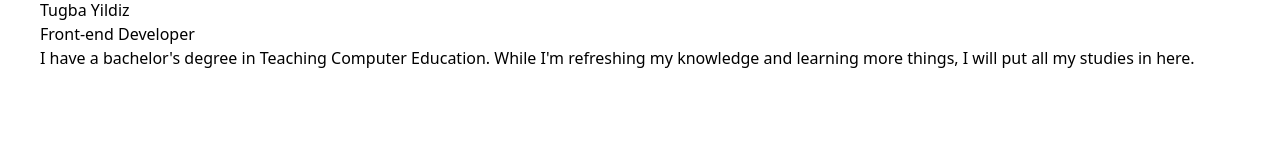
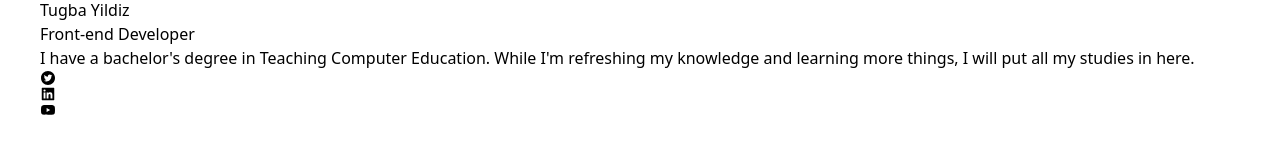
Before and after one commit to yildiztugba/Website-with-Tailwind, a Next.js app: page / in a window 1280 px wide. Shown: the part 178-332 px from the top of the page. Built offline with nearby package versions, Linux system fonts and the light colour scheme.

Commit message:
used twitter, linkedin, youtube icons

```diff
--- a/src/app/page.js
+++ b/src/app/page.js
@@ -33,7 +33,9 @@ export default function Home() {
           <p>I have a bachelor's degree in Teaching Computer Education. While I'm refreshing my knowledge and learning more things, I will put all my studies in here.</p>
         </div>
         <div>
-
+          <AiFillTwitterCircle />
+          <AiFillLinkedin />
+          <AiFillYoutube />
         </div>
       </section>
     </main>
```
